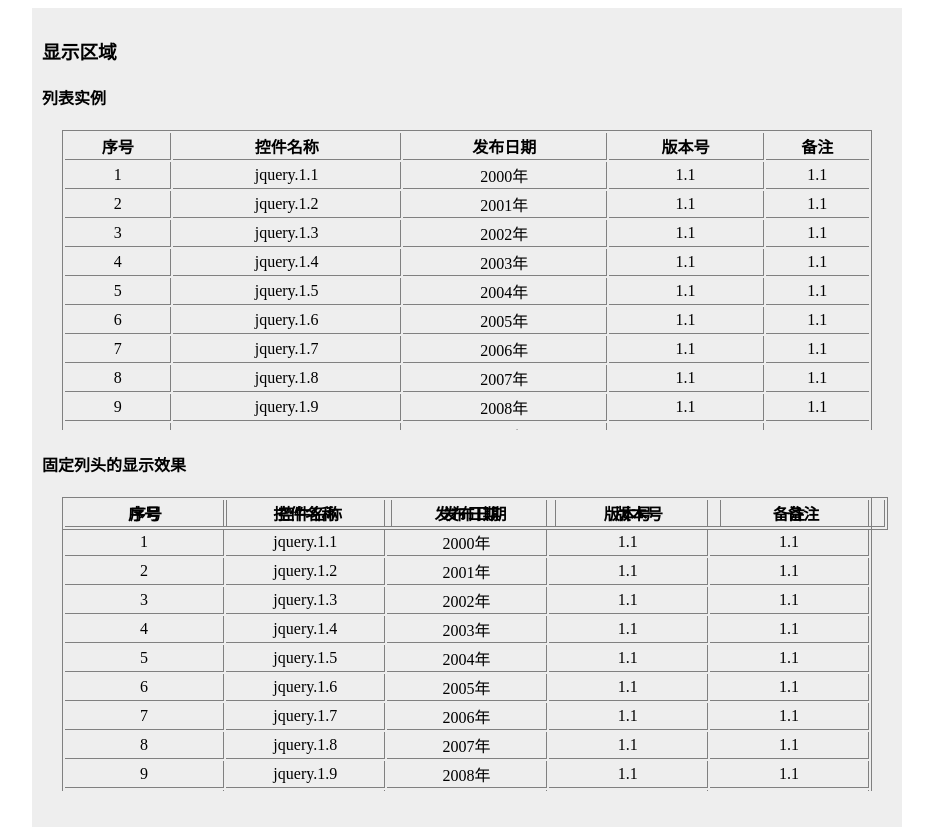
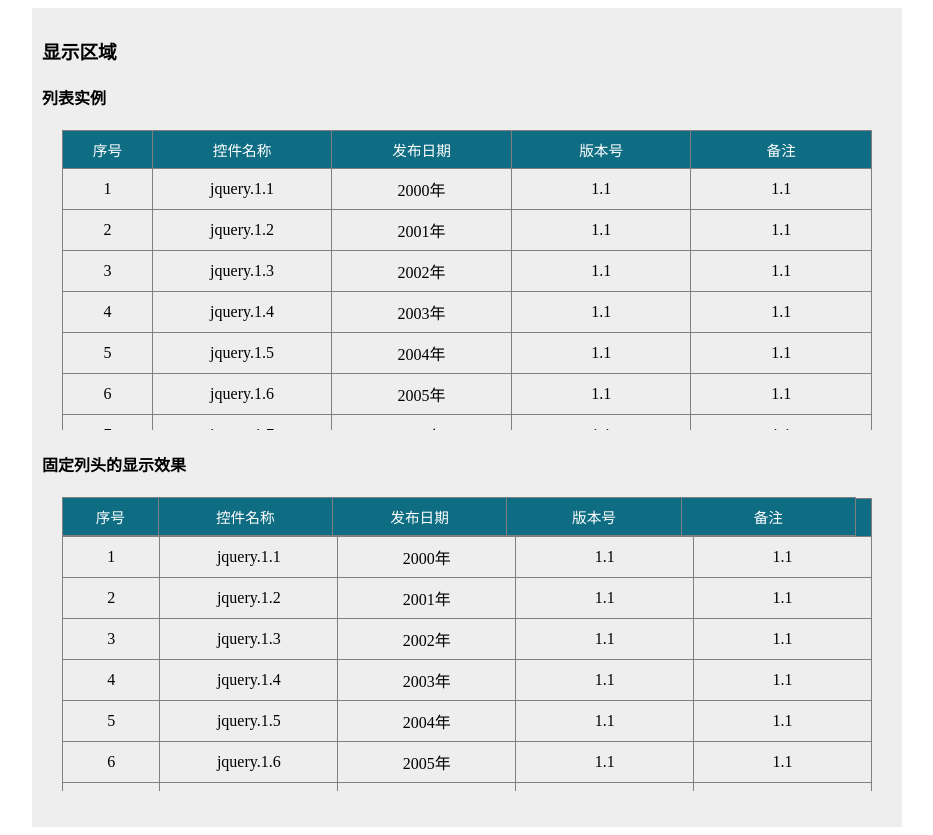
Before and after one commit to zhangbg/fixedTbHeader, a plain HTML site: page index.html in a window 1280 px wide. Shown: the whole page, without its empty margins (173-1106 px from the left). Drawn offline with Linux system fonts and the light colour scheme.

Commit message:
update style.

```diff
--- a/javascript/fixedTableHeader.js
+++ b/javascript/fixedTableHeader.js
@@ -20,21 +20,31 @@
 
     Plugin.prototype = {
         init : function () {
-           var $table = $(this.element), $parent = $table.parent(), tableContent = this.element.outerHTML;
+           var $table = $(this.element), $parent = $table.parent(), tableContent = this.element.outerHTML, scrollBarWidth = 16,
                 containerHtml = [
                     '<div class="fixedTBContainer">',
                         '<div class="fixedTBHeader">',
-                            '<tableContent>',
+                            tableContent,
                         '</div>',
                         '<div class="fixedTBBody">',
-                            '<tableContent>',
+                            tableContent,
                         '</div>',
                     '</div>'
                 ].join('');
 
             $parent.empty();
-            containerHtml = containerHtml.replace(/<tableContent>/g, tableContent);
+            // containerHtml = containerHtml.replace(/<tableContent>/g, tableContent);
             $parent.html(containerHtml);
+
+            $fixedTBBody = $('.fixedTBContainer .fixedTBBody', $parent);
+            $fixedTBBody.scroll(function (e) { //horizontal scrollBar event for fixed header
+                $('.fixedTBContainer .fixedTBHeader', $parent)[0].scrollLeft = $(this)[0].scrollLeft;
+            });
+            if ($fixedTBBody[0].scrollHeight > $fixedTBBody.innerHeight()) { //detect exists vertical scrollbar
+                $('.fixedTBContainer .fixedTBHeader', $parent).width(function () {
+                    return $(this).width() - scrollBarWidth; //16
+                });
+            }
             console.log('done========>>');
         }
     };
--- a/style/custom.css
+++ b/style/custom.css
@@ -3,6 +3,13 @@
 */
 body {
 
+}
+.table th, .table td {
+    padding: 8px;
+    line-height: 20px;
+    text-align: left;
+    vertical-align: top;
+    /* border-top: 1px solid #dddddd; */
 }
 .mainZone {
     padding : 10px;
@@ -16,17 +23,28 @@
 .mainZone table {
     width : 100%;
     border: 1px solid gray;
+    border-spacing: 0px;
 }
 
 .mainZone table td, .mainZone table th{
     text-align : center;
     border-bottom : 1px solid gray;
     border-right : 1px solid gray;
+    padding : 8px;
+}
+.mainZone table th {
+    background : #0e6d83;
+    color: #ffffff;
+    font-size: 11pt;
+    font-family: Microsoft YaHei;
+    font-weight: normal;
 }
 
 .mainZone .demoZone, .mainZone .testZone {
     height : 300px;
     margin : 0 20px 20px;
+    position: relative;
+    overflow: hidden;
 }
 
 .mainZone .demoZone {
@@ -34,10 +52,26 @@
 }
 
 .mainZone .demoZone table tr td:last-child,
-.mainZone .demoZone table tr th:last-child  {
+.mainZone .demoZone table tr th:last-child ,
+.mainZone .testZone table tr td:last-child,
+.mainZone .testZone table tr th:last-child  {
     border-right : none;
 }
+.mainZone .demoZone table thead:first-child tr:first-child th,
+.mainZone .demoZone table tbody tr:first-child td,
+.mainZone .testZone table thead:first-child tr:first-child th,
+.mainZone .testZone table tbody tr:first-child td {
+    border-top: 0;
+}
 
-.mainZone .demoZone table  tbody tr:last-child td {
+.mainZone .demoZone table  tbody tr:last-child td,
+.mainZone .testZone table  tbody tr:last-child td {
     border-bottom : none;
 }
+
+.mainZone .firstTh {
+    width : 10%;
+}
+.mainZone .contentTh {
+    width : 20%;
+}
--- a/style/fixedTableHeader.css
+++ b/style/fixedTableHeader.css
@@ -2,7 +2,7 @@
     width: 100%;
 	height: 98%;
 	padding-right: 16px;
-    position : relative;
+    /* position : relative; */
 }
 .fixedTBHeader {
     width: 100%;
@@ -21,6 +21,14 @@
     height : 100%;
     overflow: auto;
 }
+.fixedTBBody table {
+    margin : 1px 0 40px 0;
+}
+
+.fixedTBHeader table thead th, .fixedTBBody table thead th{
+    padding: 8px;
+}
+
 .fixedTBContainer table{
     table-layout : fixed;
 }
```
